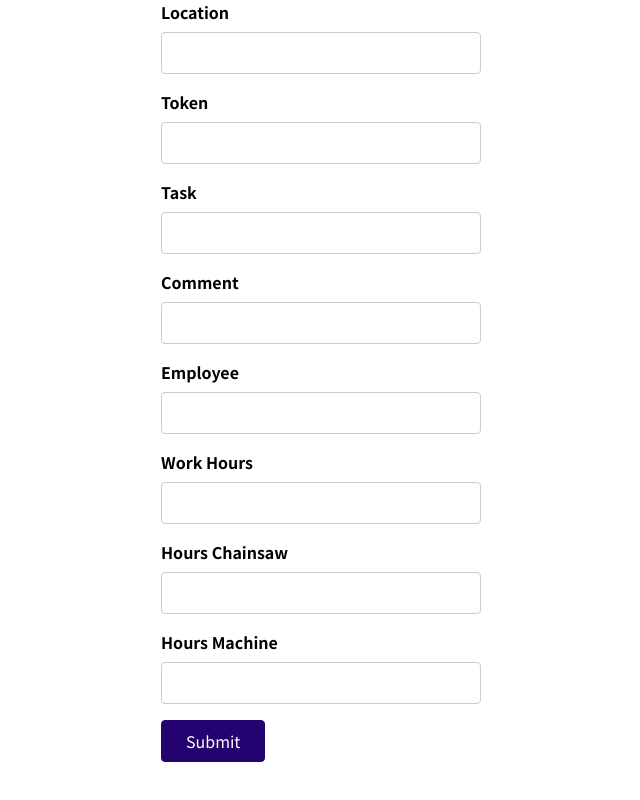
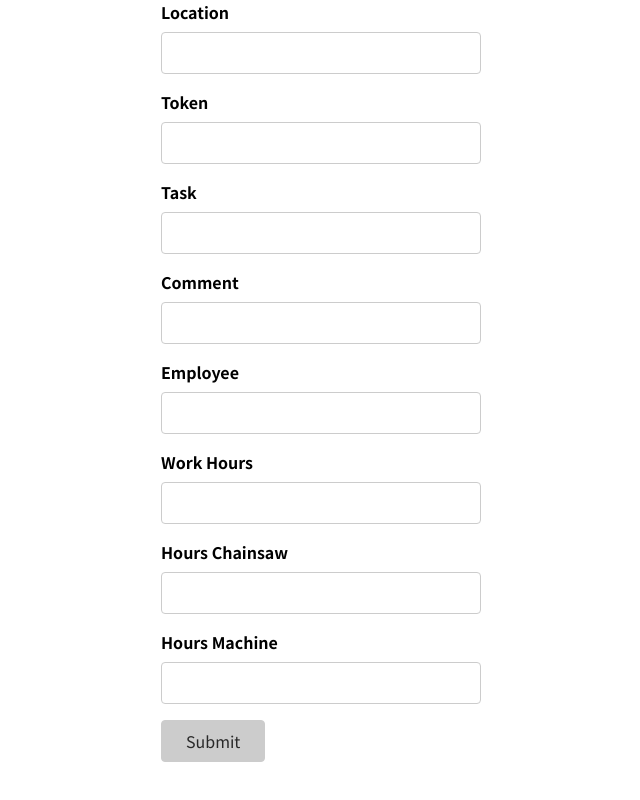
Before and after one commit to l0r5/work-hours, a React (Create React App) app: page /erfassen in a window 1280 px wide. Shown: the part 310-1110 px from the top of the page, without its empty margins (159-799 px from the left). Built offline with nearby package versions, Linux system fonts and the light colour scheme.

Commit message:
Refactor component to manage less code

```diff
--- a/src/components/workhours/WorkHoursInput/WorkHoursInput.js
+++ b/src/components/workhours/WorkHoursInput/WorkHoursInput.js
@@ -7,6 +7,12 @@ const WorkHoursInput = (props) => {
 
     const enteredCustomerIsValid = enteredCustomer.trim() !== '';
     const customerInputIsInvalid = !enteredCustomerIsValid && enteredCustomerTouched;
+
+    let formIsValid = false;
+
+    if (enteredCustomerIsValid) {
+        formIsValid = true;
+    }
 
     const customerInputChangeHandler = event => {
         setEnteredCustomer(event.target.value);
@@ -21,7 +27,7 @@ const WorkHoursInput = (props) => {
 
         setEnteredCustomerTouched(true);
 
-        if(!enteredCustomerIsValid) {
+        if (!enteredCustomerIsValid) {
             return;
         }
 
@@ -79,7 +85,7 @@ const WorkHoursInput = (props) => {
                 <input type='number' id='hoursMachine'/>
             </div>
             <div className="form-control">
-                <button>Submit</button>
+                <button disabled={!formIsValid}>Submit</button>
             </div>
         </form>
     );
```
